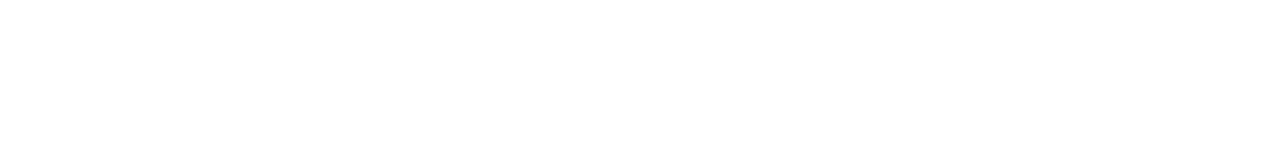
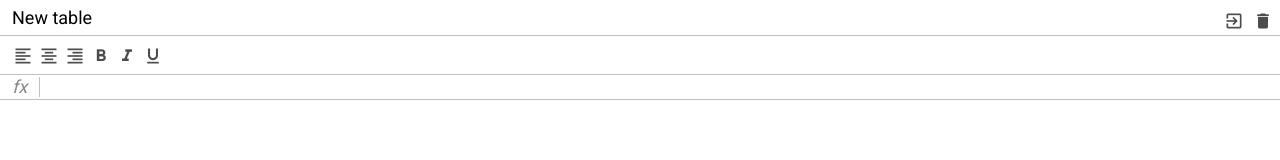
Before and after one commit to redcat6/js_learning, a website built with webpack: page src/index.html in a window 1280 px wide. Built offline with nearby package versions, Linux system fonts and the light colour scheme.

Commit message:
html + scss part

```diff
--- a/package.json
+++ b/package.json
@@ -45,6 +45,7 @@
     "webpack-dev-server": "^4.7.2"
   },
   "dependencies": {
-    "@babel/polyfill": "^7.12.1"
+    "@babel/polyfill": "^7.12.1",
+    "normalize.css": "^8.0.1"
   }
 }
--- a/src/index.html
+++ b/src/index.html
@@ -4,10 +4,51 @@
     <meta charset="UTF-8">
     <meta http-equiv="X-UA-Compatible" content="IE=edge">
     <meta name="viewport" content="width=device-width, initial-scale=1.0">
+    <link href="https://fonts.googleapis.com/icon?family=Material+Icons"
+      rel="stylesheet">
     <link rel="shortcut icon" href="./favicon.ico">
     <title>JavaScript course</title>
 </head>
 <body>
-    <div id="app"></div>
+    <div id="app">
+        <div class="excel">
+            <div class="excel__header">
+                <input type="text" class="input" value="New table" />
+                <div>
+                    <div class="button">
+                        <i class="material-icons">exit_to_app</i>
+                    </div>
+                    <div class="button">
+                        <i class="material-icons">delete</i>
+                    </div>
+                </div>
+            </div>
+            <div class="excel__toolbar">
+                <div class="button">
+                    <i class="material-icons">format_align_left</i>
+                </div>
+                <div class="button">
+                    <i class="material-icons">format_align_center</i>
+                </div>
+                <div class="button">
+                    <i class="material-icons">format_align_right</i>
+                </div>
+                <div class="button">
+                    <i class="material-icons">format_bold</i>
+                </div>
+                <div class="button">
+                    <i class="material-icons">format_italic</i>
+                </div>
+                <div class="button">
+                    <i class="material-icons">format_underlined</i>
+                </div>
+            </div>
+            <div class="excel__formula">
+                <div class="info">fx</div>
+                <div class="input" contenteditable spellcheck="false"></div>
+            </div>
+            <div class="excel__table"></div>
+        </div>
+    </div>
 </body>
 </html>
--- /dev/null
+++ b/src/scss/_mixins.scss
@@ -0,0 +1,22 @@
+@mixin button($color: green) {
+    height: 24px;
+    min-width: 24px;
+    padding: 3px;
+    text-align: center;
+    position: relative;
+    display: inline-block;
+    color: rgba($color: #000000, $alpha: 0.7);
+
+    & i {
+        font-size: 20px;
+    }
+
+    &:active, &.active {
+        color: $color;
+    }
+
+    &:hover {
+        background: #eee;
+        cursor: pointer;
+    }
+}
--- /dev/null
+++ b/src/scss/_variables.scss
@@ -0,0 +1,5 @@
+$header-height: 35px;
+$toolbar-height: 40px;
+$formula-height: 25px;
+$info-cell-width: 40px;
+$border-color: #c0c0c0;
--- /dev/null
+++ b/src/scss/formula.scss
@@ -0,0 +1,29 @@
+@import "variables";
+@import "mixins";
+
+.excel__formula {
+    position: absolute;
+    top: $toolbar-height + $header-height;
+    left: 0;
+    right: 0;
+    height: $formula-height;
+    display: flex;
+    align-items: center;
+    border-bottom: 1px solid $border-color;
+
+    .info {
+        font-size: 18px;
+        font-style: italic;
+        text-align: center;
+        min-width: $info-cell-width;
+        border-right: 1px solid $border-color;
+    }
+
+    .input {
+        padding: 5.5px;
+        font-size: 12px;
+        width: 100%;
+        height: 100%;
+        color: black;
+    }
+}
--- /dev/null
+++ b/src/scss/header.scss
@@ -0,0 +1,36 @@
+@import "variables";
+@import "mixins";
+
+.excel__header {
+    position: absolute;
+    top: 0;
+    right: 0;
+    left: 0;
+    height: $header-height;
+    padding: 8px 4px 0px;
+    display: flex;
+    justify-content: space-between;
+
+    & .input {
+        margin: 0;
+        padding: 2px 7px;
+        min-width: 1px;
+        color: black;
+        border: 1px solid transparent;
+        border-radius: 3px;
+        height: 20px;
+        font-size: 18px;
+        line-height: 26px;
+        outline: none;
+
+        &:hover {
+            border: 1px solid $border-color;
+        }
+        &:focus {
+            border: 2px solid #1a73e8;
+        }
+    }
+    .button {
+        @include button(rgb(216, 9, 10));
+    }
+}
--- a/src/scss/index.scss
+++ b/src/scss/index.scss
@@ -0,0 +1,23 @@
+@import url('https://fonts.googleapis.com/css2?family=Roboto:wght@100;400;500;700&display=swap');
+@import "~normalize.css";
+
+@import "header";
+@import "toolbar";
+@import "formula";
+@import "table";
+
+* {
+    margin: 0;
+    padding: 0;
+    box-sizing: border-box;
+}
+
+body {
+    font-family: 'Roboto', sans-serif;
+    font-size: 12px;
+}
+
+.excel {
+    position: relative;
+    color: #888;
+}
--- /dev/null
+++ b/src/scss/table.scss
@@ -0,0 +1,2 @@
+@import "variables";
+@import "mixins";
--- /dev/null
+++ b/src/scss/toolbar.scss
@@ -0,0 +1,18 @@
+@import "variables";
+@import "mixins";
+
+.excel__toolbar {
+    position: absolute;
+    left: 0;
+    right: 0;
+    top: $header-height;
+    height: $toolbar-height;
+    border-top: 1px solid $border-color;
+    border-bottom: 1px solid $border-color;
+    padding: 7px 10px;
+    display: flex;
+
+    .button {
+        @include button(rgb(15, 199, 61));
+    }
+}
```
Also changed, not shown: 1 other file.
